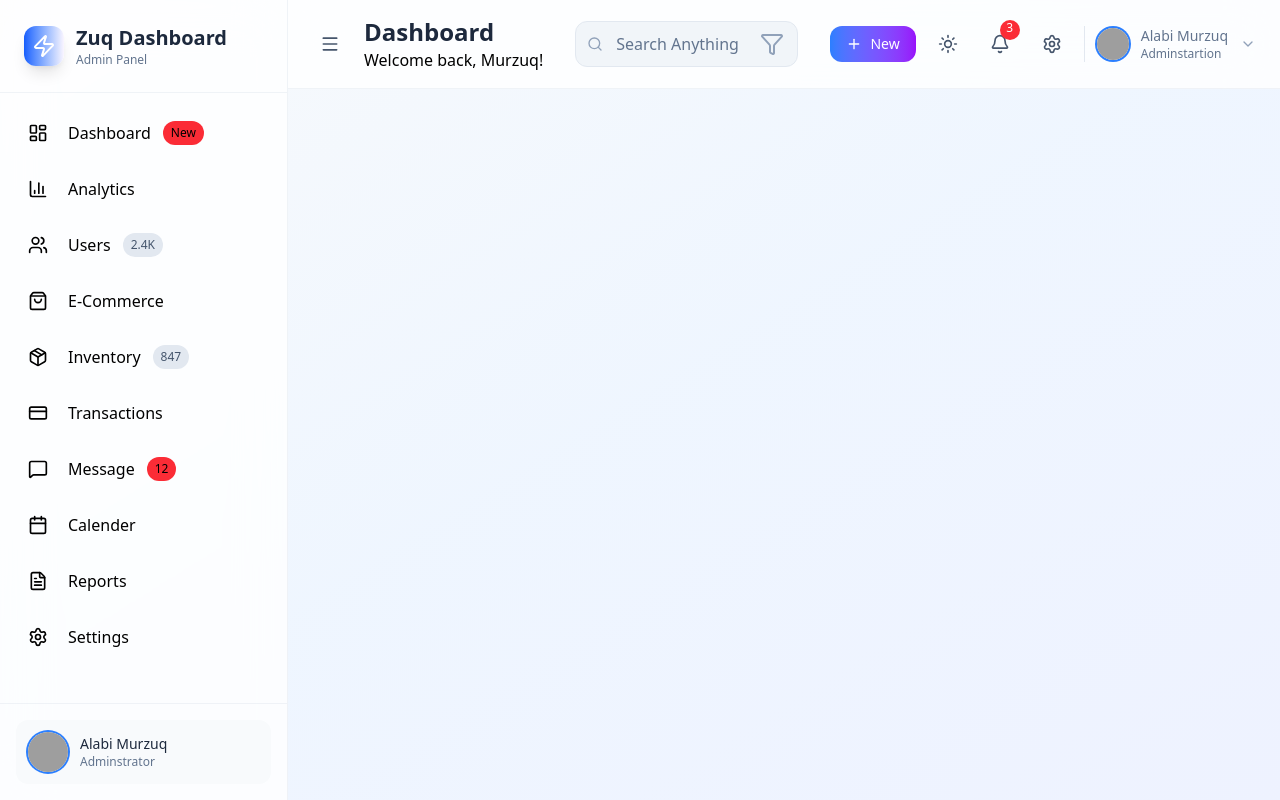
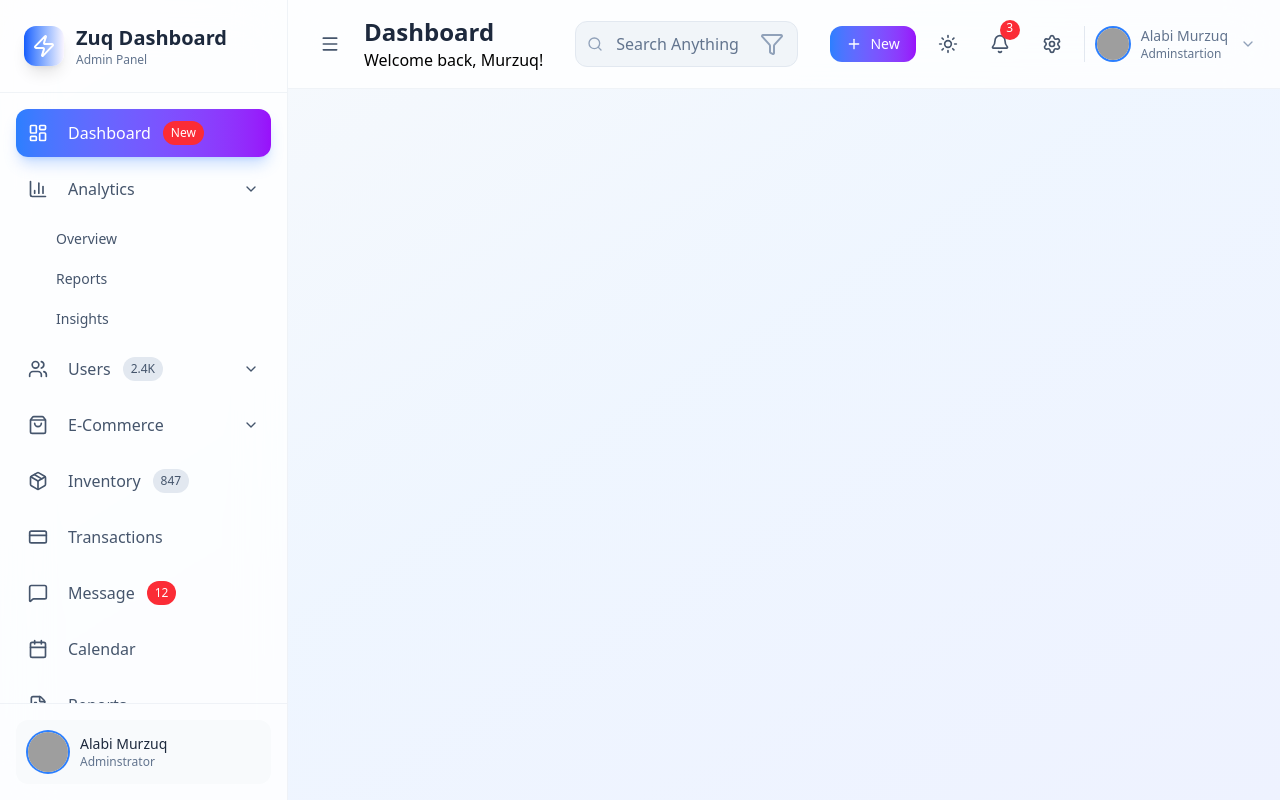
Before and after one commit to Murzuq/Zuq-Admin-Dashboard, a React (Vite) app: page / in a window 1280 px wide. Built offline with nearby package versions, Linux system fonts and the light colour scheme; grey boxes are pictures that could not be loaded.

Commit message:
Updated Submenus

```diff
--- a/src/App.tsx
+++ b/src/App.tsx
@@ -1,17 +1,26 @@
-import Header from './components/Layout/Header'
-import Sidebar from './components/Layout/Sidebar'
+import { useState } from 'react';
+import Header from './components/Layout/Header';
+import Sidebar from './components/Layout/Sidebar';
 
 function App() {
+  const [sideBarCollapsed, setSideBarCollapsed] = useState(false);
+  const [currentPage, setCurrentPage] = useState('dashboard');
+
   return (
     <div className='min-h-screen bg-linear-to-br from-slate-50 via-blue-50 to-indigo-50 transition-all duration-500 dark:from-slate-800 dark:to-slate-900'>
       <div className='flex h-screen overflow-hidden'>
-        <Sidebar />
+        <Sidebar
+          collapsed={sideBarCollapsed}
+          onToggle={() => setSideBarCollapsed(!sideBarCollapsed)}
+          currentPage={currentPage}
+          onPageChange={setCurrentPage}
+        />
         <div className='flex flex-1 flex-col overflow-hidden'>
           <Header />
         </div>
       </div>
     </div>
-  )
+  );
 }
 
-export default App
+export default App;
--- a/src/components/Layout/Sidebar.tsx
+++ b/src/components/Layout/Sidebar.tsx
@@ -1,6 +1,9 @@
+import { useState } from 'react';
+
 import {
   BarChart3,
   Calendar,
+  ChevronDown,
   CreditCard,
   FileText,
   LayoutDashboard,
@@ -10,7 +13,7 @@ import {
   ShoppingBag,
   Users,
   Zap,
-} from 'lucide-react'
+} from 'lucide-react';
 
 const menuItems = [
   {
@@ -24,7 +27,7 @@ const menuItems = [
     id: 'analytics',
     icon: BarChart3,
     label: 'Analytics',
-    submenus: [
+    submenu: [
       { id: 'overview', label: 'Overview' },
       { id: 'reports', label: 'Reports' },
       { id: 'insights', label: 'Insights' },
@@ -35,7 +38,7 @@ const menuItems = [
     icon: Users,
     label: 'Users',
     count: '2.4K',
-    submenus: [
+    submenu: [
       { id: 'all-users', label: 'All Users' },
       { id: 'roles', label: 'Roles & Permissions' },
       { id: 'activity', label: 'User Activity' },
@@ -45,7 +48,7 @@ const menuItems = [
     id: 'ecommerce',
     icon: ShoppingBag,
     label: 'E-Commerce',
-    submenus: [
+    submenu: [
       { id: 'products', label: 'Products' },
       { id: 'orders', label: 'Orders' },
       { id: 'customers', label: 'Customers' },
@@ -69,9 +72,9 @@ const menuItems = [
     badge: '12',
   },
   {
-    id: 'calender',
+    id: 'calendar',
     icon: Calendar,
-    label: 'Calender',
+    label: 'Calendar',
   },
   {
     id: 'reports',
@@ -83,11 +86,38 @@ const menuItems = [
     icon: Settings,
     label: 'Settings',
   },
-]
+];
 
-function Sidebar() {
+function Sidebar({
+  collapsed,
+  onToggle,
+  currentPage,
+  onPageChange,
+}: {
+  collapsed: boolean;
+  onToggle: () => void;
+  currentPage: string;
+  onPageChange: (page: string) => void | any;
+}) {
+  const [expandedItems, setExpandedItems] = useState(new Set(['analytics']));
+
+  const toggleExpanded = (itemid: any) => {
+    const newExpanded = new Set(expandedItems);
+
+    if (newExpanded.has(itemid)) {
+      newExpanded.delete(itemid);
+    } else {
+      newExpanded.add(itemid);
+    }
+
+    setExpandedItems(newExpanded);
+    console.log(expandedItems);
+  };
+
   return (
-    <div className='relative z-10 flex w-72 flex-col border-r border-slate-200/50 bg-white/80 backdrop-blur-xl transition duration-300 ease-in-out dark:border-slate-700/50 dark:bg-slate-900/80'>
+    <div
+      className={`${collapsed ? 'w-20' : 'w-72'} relative z-10 flex flex-col border-r border-slate-200/50 bg-white/80 backdrop-blur-xl transition duration-300 ease-in-out dark:border-slate-700/50 dark:bg-slate-900/80`}
+    >
       {/* Logo */}
       <div className='border-b border-slate-200/50 p-6 dark:border-slate-700/50'>
         <div className='flex items-center space-x-3'>
@@ -96,6 +126,7 @@ function Sidebar() {
           </div>
 
           {/* Conditional Rendering */}
+          {!collapsed && (
             <div>
               <h1 className='text-xl font-bold text-slate-800 dark:text-white'>
                 Zuq Dashboard
@@ -104,6 +135,7 @@ function Sidebar() {
                 Admin Panel
               </p>
             </div>
+          )}
         </div>
       </div>
 
@@ -113,15 +145,28 @@ function Sidebar() {
           return (
             <div key={item.id}>
               <button
-                className={`flex w-full items-center justify-between rounded-xl p-3 transition-all duration-200`}
+                className={`flex w-full items-center justify-between rounded-xl p-3 transition-all duration-200 ${currentPage === item.id || item.active ? 'bg-linear-to-r from-blue-500 to-purple-600 text-white shadow-lg shadow-blue-500/25' : 'text-slate-600 hover:bg-slate-100 dark:text-slate-300 dark:hover:bg-slate-800/50'}`}
+                onClick={() => {
+                  {
+                    console.log(currentPage);
+                  }
+                  if (item.submenu) {
+                    toggleExpanded(item.id);
+                  } else {
+                    onPageChange(item.id);
+                  }
+                }}
               >
                 <div className='flex items-center space-x-3'>
                   <item.icon className={`h-5 w-5`} />
                   {/* Conditional Render */}
                   <>
+                    {!collapsed && (
                       <span className='ml-2 font-medium'>{item.label}</span>
+                    )}
+
                     {item.badge && (
-                      <span className='text-white- rounded-full bg-red-500 px-2 py-1 text-xs'>
+                      <span className='rounded-full bg-red-500 px-2 py-1 text-xs text-white'>
                         {item.badge}
                       </span>
                     )}
@@ -132,18 +177,36 @@ function Sidebar() {
                     )}
                   </>
                 </div>
+
+                {!collapsed && item.submenu && (
+                  <ChevronDown className={`h-4 w-4 transition-transform`} />
+                )}
               </button>
+
+              {/* Sub Menus */}
+              {!collapsed && item.submenu && expandedItems.has(item.id) && (
+                <div className='mt-2 ml-8 space-y-1'>
+                  {item.submenu?.map((subitem) => {
+                    return (
+                      <button className='text w-full rounded-lg p-2 text-left text-sm text-slate-600 transition-all hover:bg-slate-100 hover:text-slate-800 dark:text-slate-100 dark:hover:bg-slate-800/50 dark:hover:text-slate-200'>
+                        {subitem.label}
+                      </button>
+                    );
+                  })}
                 </div>
-          )
+              )}
+            </div>
+          );
         })}
       </nav>
 
       {/* User Profile */}
+      {!collapsed && (
         <div className='border-t border-slate-200/50 p-4 dark:border-slate-700/50'>
           <div className='flex items-center space-x-3 rounded-xl bg-slate-50 p-3 dark:bg-slate-800/50'>
             <img
               src='https://images.pexels.com/photos/1681010/pexels-photo-1681010.jpeg?auto=compress&cs=tinysrgb&w=64&h=64&dpr=2'
-            alt=''
+              alt='Profile Picture'
               className='h-10 w-10 rounded-full ring-2 ring-blue-500'
             />
             <div className='min-w-0 flex-1'>
@@ -158,8 +221,9 @@ function Sidebar() {
             </div>
           </div>
         </div>
+      )}
     </div>
-  )
+  );
 }
 
-export default Sidebar
+export default Sidebar;
```
Also changed, not shown: .prettierrc.json. Lines whose indentation alone changed are shown as unchanged.
